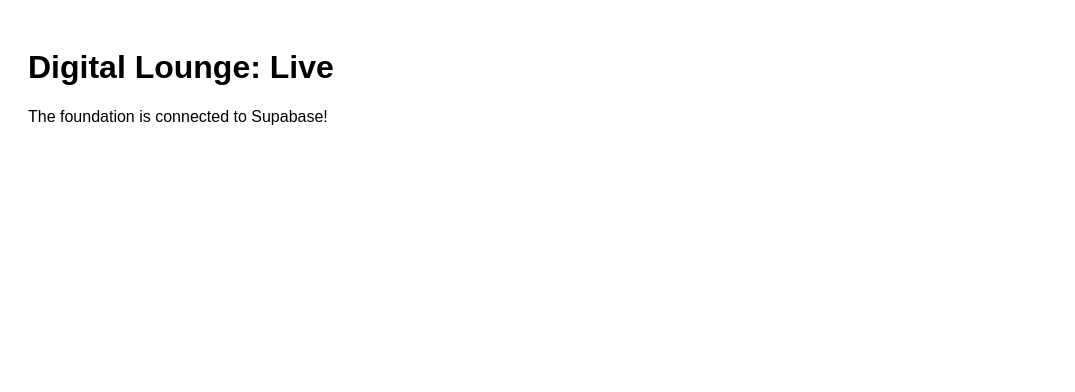
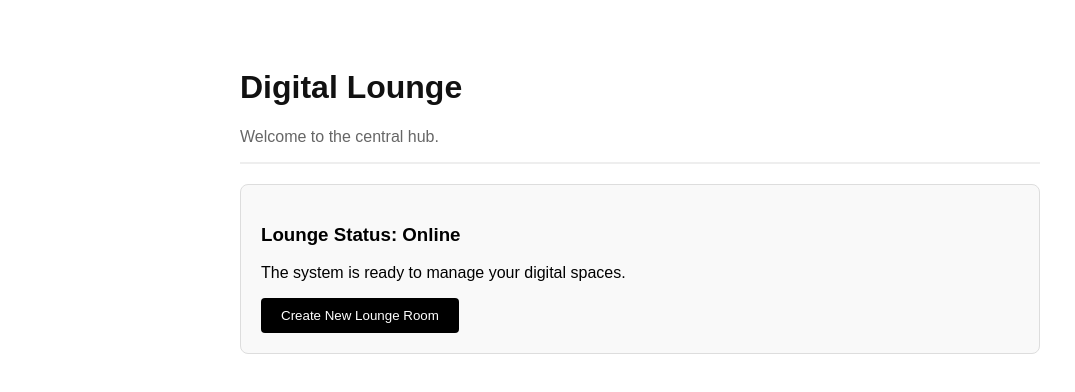
Before and after one commit to shaikhwassaf/Digital-Lounge, a React (Vite) app: page / in a window 1280 px wide. Shown: the top 392 px of the page, without its empty margins (0-1075 px from the left). Built offline with nearby package versions, Linux system fonts and the light colour scheme.

Commit message:
Update main.tsx

```diff
--- a/src/main.tsx
+++ b/src/main.tsx
@@ -1,11 +1,9 @@
 import React from 'react'
 import ReactDOM from 'react-dom/client'
+import App from './App' // Import the new App component
 
 ReactDOM.createRoot(document.getElementById('root')!).render(
   <React.StrictMode>
-    <div style={{ padding: '20px', fontFamily: 'sans-serif' }}>
-      <h1>Digital Lounge: Live</h1>
-      <p>The foundation is connected to Supabase!</p>
-    </div>
+    <App />
   </React.StrictMode>,
 )
```
